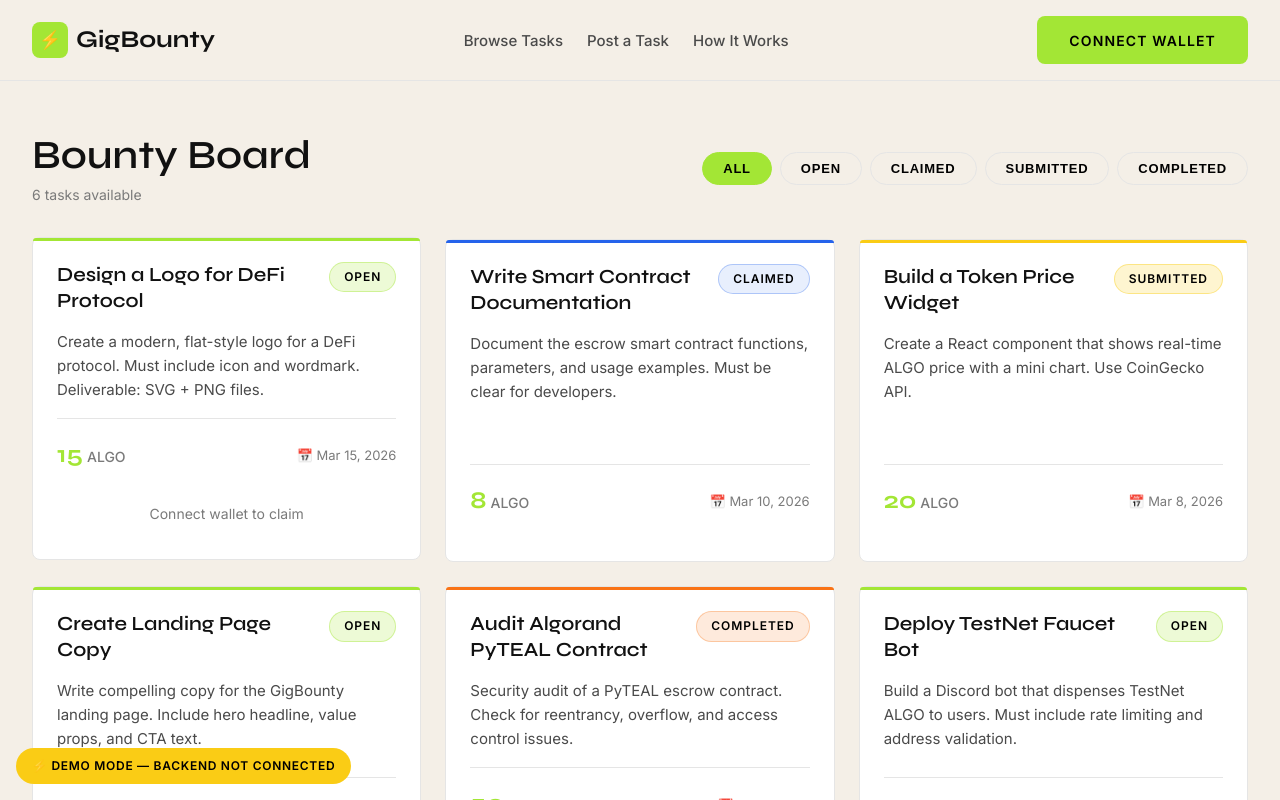
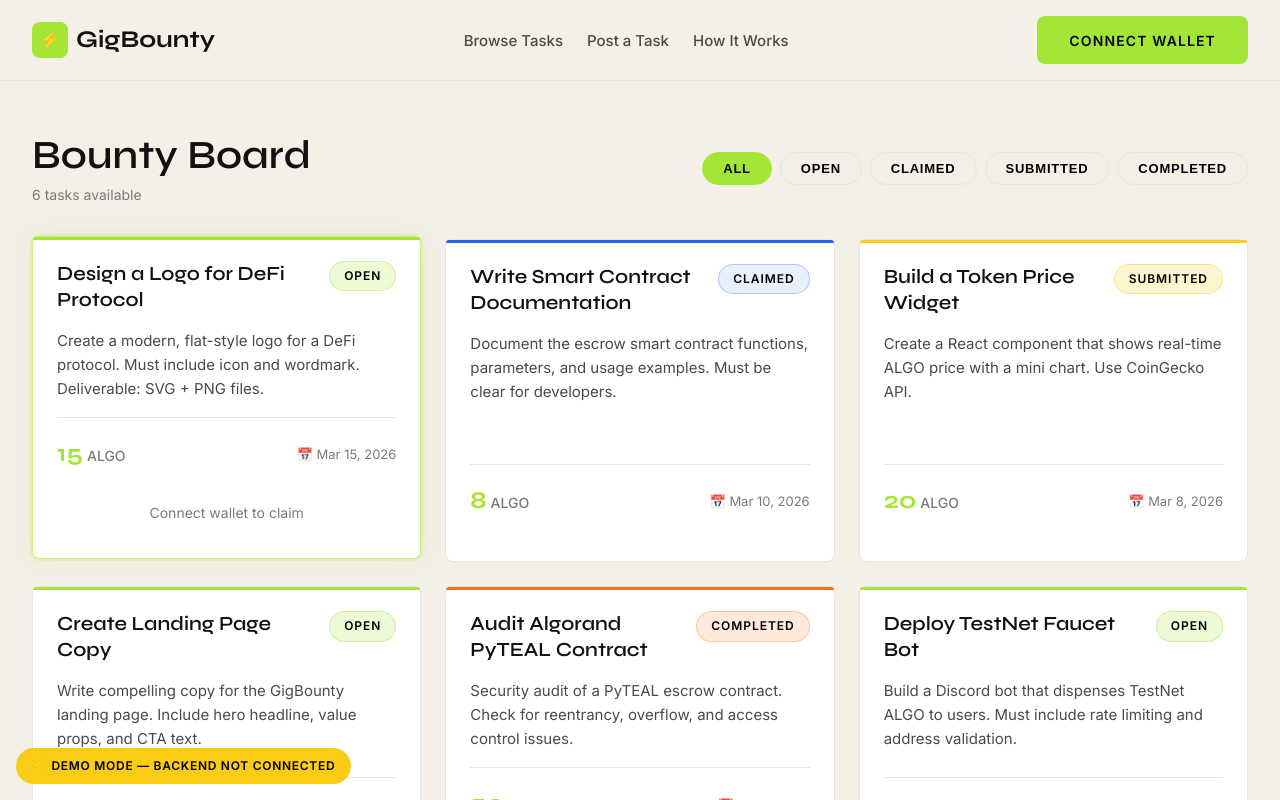
Before and after one commit to Soumyartho/GigBounty, a React (Vite) app in the folder frontend/: page / in a window 1280 px wide. In both pictures the pointer is over the element 226 px from the left and 1366 px from the top of the page. Shown: the part 966-1766 px from the top of the page. Built offline with nearby package versions, Linux system fonts and the light colour scheme; no server answers.

Commit message:
Improved the UI of the Text Boxes includig Warm Neon Hues (some more improvements) 2

```diff
--- a/frontend/src/App.css
+++ b/frontend/src/App.css
@@ -402,12 +402,14 @@
   display: flex;
   flex-direction: column;
   gap: var(--space-default);
-  transition: transform var(--transition-fast);
+  transition: transform 300ms ease, border-color 300ms ease, box-shadow 300ms ease;
   position: relative;
 }
 
 .task-card:hover {
-  transform: translateY(-2px);
+  transform: translateY(-3px);
+  border-color: rgba(163, 230, 53, 0.6);
+  box-shadow: 0 0 0 2px rgba(163, 230, 53, 0.2), 0 0 20px rgba(163, 230, 53, 0.15);
 }
 
 .task-card-header {
@@ -574,6 +576,14 @@
   background: var(--bg-card);
   border: 1px solid var(--border-light);
   border-radius: var(--radius-default);
+  transition: border-color 300ms ease, box-shadow 300ms ease, transform 300ms ease;
+  cursor: default;
+}
+
+.stat-item:hover {
+  border-color: rgba(163, 230, 53, 0.6);
+  box-shadow: 0 0 0 2px rgba(163, 230, 53, 0.2), 0 0 16px rgba(163, 230, 53, 0.15);
+  transform: translateY(-2px);
 }
 
 .stat-number {
@@ -623,6 +633,13 @@
   padding: var(--space-section);
   text-align: center;
   position: relative;
+  transition: border-color 300ms ease, box-shadow 300ms ease, transform 300ms ease;
+}
+
+.step-card:hover {
+  border-color: rgba(163, 230, 53, 0.6);
+  box-shadow: 0 0 0 2px rgba(163, 230, 53, 0.2), 0 0 16px rgba(163, 230, 53, 0.15);
+  transform: translateY(-2px);
 }
 
 .step-number {
--- a/frontend/src/index.css
+++ b/frontend/src/index.css
@@ -240,11 +240,13 @@ p {
   border: 1px solid var(--border-light);
   border-radius: var(--radius-default);
   padding: var(--space-component);
-  transition: transform var(--transition-fast);
+  transition: transform 300ms ease, border-color 300ms ease, box-shadow 300ms ease;
 }
 
 .card:hover {
   transform: scale(1.01);
+  border-color: rgba(163, 230, 53, 0.6);
+  box-shadow: 0 0 0 2px rgba(163, 230, 53, 0.2), 0 0 16px rgba(163, 230, 53, 0.15);
 }
 
 /* ============================================================
```
